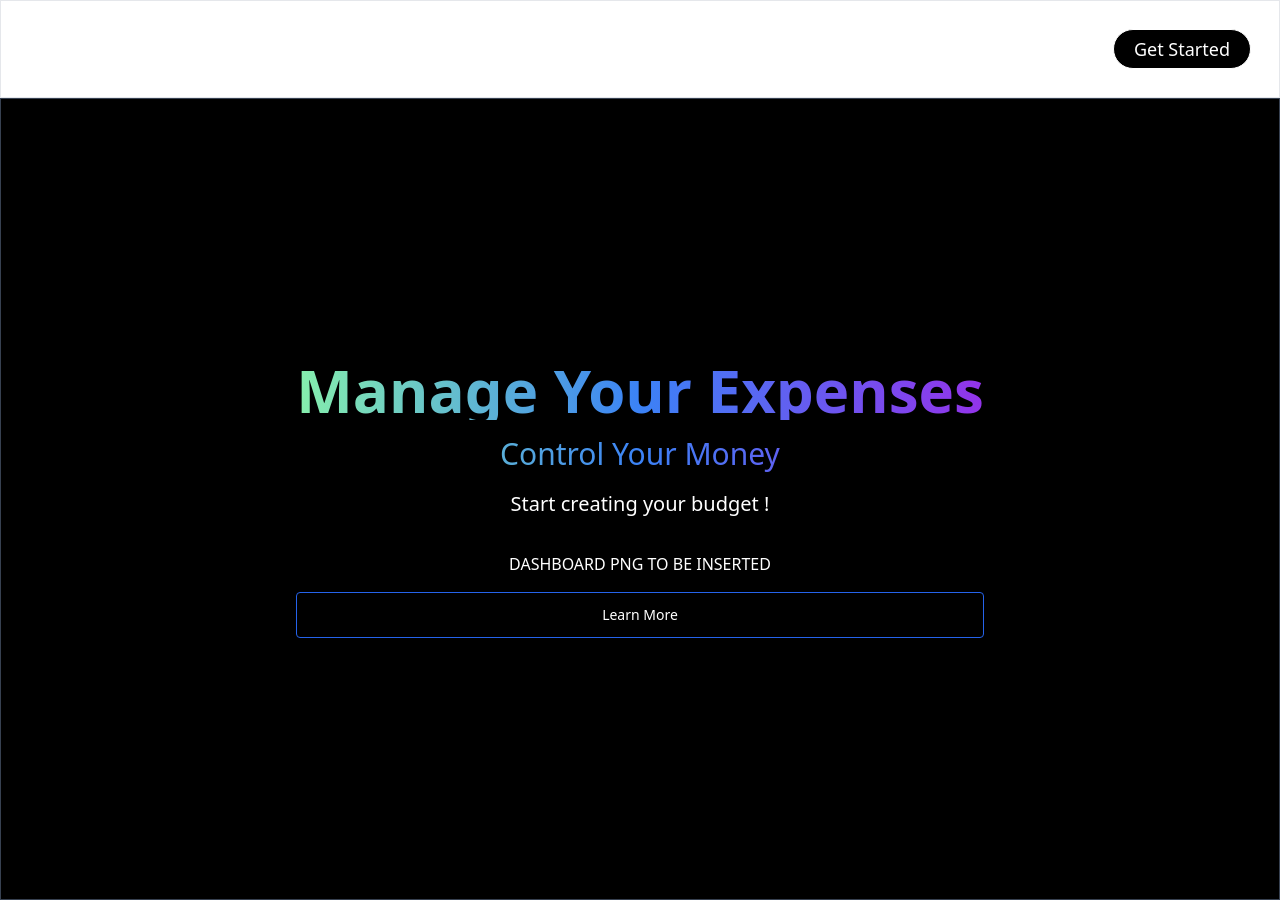
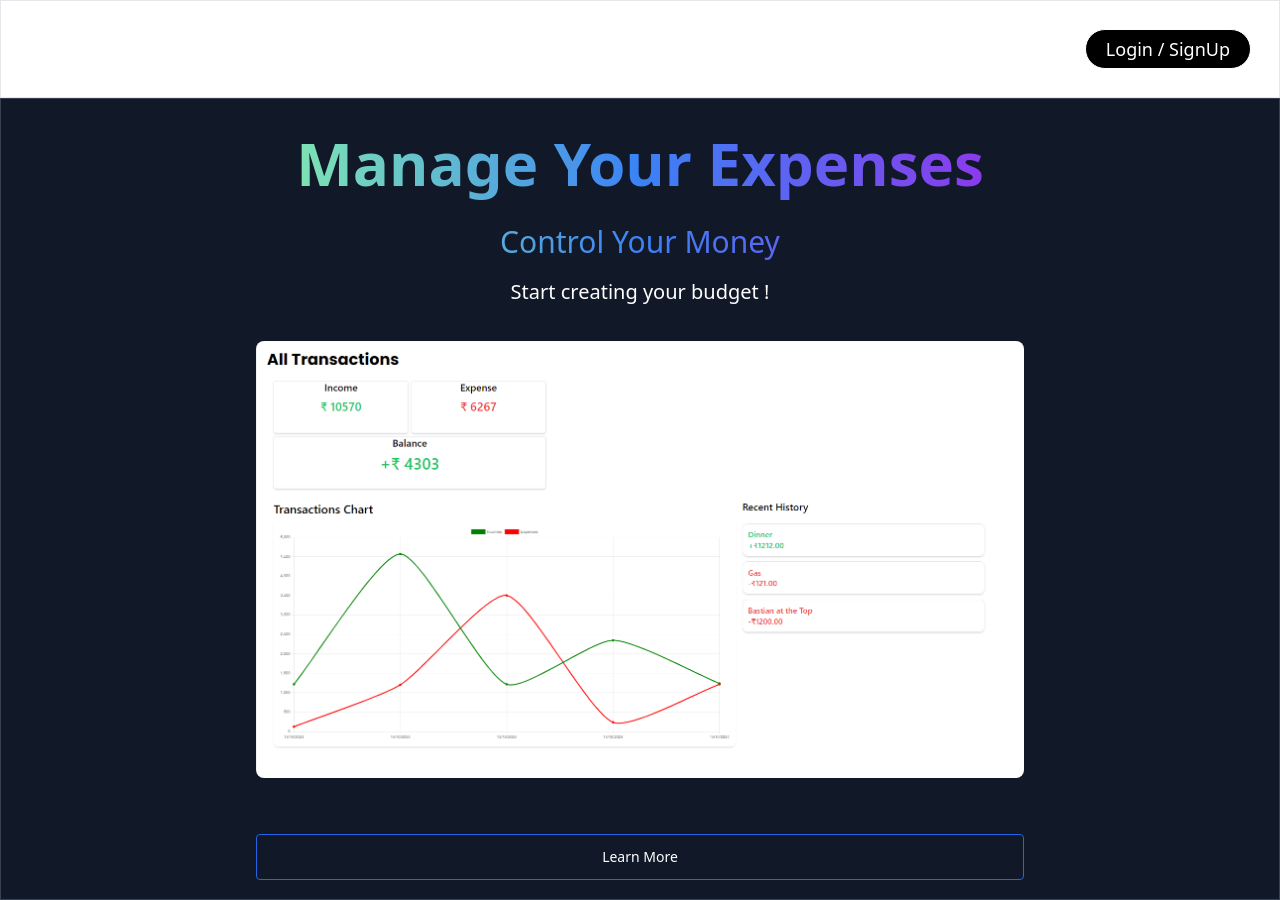
Before and after one commit to BindingEnergy/MoneyMinder, a React (Vite) app in the folder frontend/: page / in a window 1280 px wide. Built offline with nearby package versions, Linux system fonts and the light colour scheme; no server answers.

Commit message:
design fixes

```diff
--- a/frontend/index.html
+++ b/frontend/index.html
@@ -8,7 +8,7 @@
     <link rel="preconnect" href="https://fonts.gstatic.com" crossorigin>
     <link href="https://fonts.googleapis.com/css2?family=Poppins:ital,wght@0,100;0,200;0,300;0,400;0,500;0,600;0,700;0,800;0,900;1,100;1,200;1,300;1,400;1,500;1,600;1,700;1,800;1,900&display=swap" rel="stylesheet">
     <link rel="stylesheet" href="https://cdnjs.cloudflare.com/ajax/libs/font-awesome/6.6.0/css/all.min.css" integrity="sha512-Kc323vGBEqzTmouAECnVceyQqyqdsSiqLQISBL29aUW4U/M7pSPA/gEUZQqv1cwx4OnYxTxve5UMg5GT6L4JJg==" crossorigin="anonymous" referrerpolicy="no-referrer" />
-    <title>Vite + React</title>
+    <title>MoneyMinder</title>
   </head>
   <body>
     <div id="root"></div>
--- a/frontend/src/Components/ExpenseItem/ExpenseItem.jsx
+++ b/frontend/src/Components/ExpenseItem/ExpenseItem.jsx
@@ -1,5 +1,6 @@
 import React from 'react'
 import { banktransfer, calendar, comment, crypto, freelancing, investments, other, rupee, salary, stocks, trash, youtube } from '../../utils/icons'
+import { Banknote } from 'lucide-react';
 
 function ExpenseItem({
     id,
@@ -18,7 +19,7 @@ function ExpenseItem({
         switch(category)
         {
             case 'salary':
-                return salary;
+                return <Banknote className='w-[50px] h-[50px]'/>;
             case 'freelancing':
                 return freelancing;
             case 'investments':
--- a/frontend/src/Components/Header/DashboardHeader.jsx
+++ b/frontend/src/Components/Header/DashboardHeader.jsx
@@ -3,19 +3,21 @@ import { UserButton } from '@clerk/clerk-react';
 import { BackpackIcon, LayoutGrid, ReceiptText, ShieldCheck, Menu, GemIcon } from 'lucide-react';
 import { useNavigate, useLocation } from 'react-router-dom';
 
-function DashboardHeader({onSearch}) {
+function DashboardHeader() {
+
+
   const navigate = useNavigate();
   const location = useLocation();
 
   const [activeMenu, setActiveMenu] = useState(location.pathname);
   const [isMenuOpen, setIsMenuOpen] = useState(false);
 
-
   const handleMenuClick = (path) => {
     setActiveMenu(path);
     navigate(path);
-    setIsMenuOpen(false); // Close the menu after clicking
+    setIsMenuOpen(false);
   };
+
 
   const menuList = [
     {
@@ -67,15 +69,6 @@ function DashboardHeader({onSearch}) {
           </div>
         </div>
       )}
-      <div className="flex-1 flex justify-center md:justify-end mr-5">
-        <div className="searchBox rounded-lg shadow-md hover:border-black hover:border-2 md:w-1/3">
-          <input
-            type="text"
-            placeholder="Search Transactions"
-            className="p-2 rounded-lg border-2 border-black w-full"
-          />
-        </div>
-      </div>
       <div className="md:hidden">
         <UserButton/>
       </div>
--- a/frontend/src/Components/Header/Header.jsx
+++ b/frontend/src/Components/Header/Header.jsx
@@ -35,7 +35,7 @@ export default function Header() {
           className='bg-black text-white border border-white text-lg rounded-full h-10 px-5 m-2 hover:text-black hover:bg-white hover:border-black'
           onClick={handleSignInClick}
         >
-          Get Started
+          Login / SignUp
         </button>
       )}
     </div>
--- a/frontend/src/Components/IncomeItem/IncomeItem.jsx
+++ b/frontend/src/Components/IncomeItem/IncomeItem.jsx
@@ -1,5 +1,6 @@
 import React from 'react'
 import { banktransfer, calendar, comment, crypto, freelancing, investments, other, rupee, salary, stocks, trash, youtube } from '../../utils/icons'
+import { Banknote } from 'lucide-react';
 
 function IncomeItem({
     id,
@@ -18,7 +19,7 @@ function IncomeItem({
         switch(category)
         {
             case 'salary':
-                return salary;
+                return <Banknote className='w-[50px] h-[50px]'/>;
             case 'freelancing':
                 return freelancing;
             case 'investments':
--- a/frontend/src/Pages/Dashboard/Subscription.jsx
+++ b/frontend/src/Pages/Dashboard/Subscription.jsx
@@ -13,7 +13,7 @@ export default function Subscription() {
             <div class="flex flex-col text-center w-full mb-20">
               <h1 class="sm:text-5xl text-6xl font-medium title-font mb-2 text-gray-900 ">Pricing</h1>
               <p class="lg:w-2/3 mx-auto leading-relaxed text-base text-gray-500">Subscribe to any of our plans for Increased Functionality</p>
-              <div className='border-black border-4 w-fit md:ml-[649px] mt-5 rounded-lg'>
+              <div className='border-black border-4 w-fit md:ml-[649px] mt-5 rounded-lg ml-[55px]'>
                   <button
                     className={`py-1 px-4 ${activeButton === 'monthly' ? 'bg-black text-white border-black' : 'bg-white text-black border-gray-300'}`}
                     onClick={() => handleButtonClick('monthly')}
--- a/frontend/src/Pages/Landing/Banner.jsx
+++ b/frontend/src/Pages/Landing/Banner.jsx
@@ -1,23 +1,24 @@
 import React from 'react'
+import dashboardpng from './landing.png'
 
 export default function Banner() {
   return (
     <>
-        <section className="bg-black text-white bg-opacity-100 backdrop-blur-2xl border border-gray-700  h-screen sm:h-full">
+        <section className="bg-gray-900 text-white bg-opacity-100 backdrop-blur-2xl border border-gray-700  h-screen sm:h-full">
             <div className="mx-auto max-w-screen-xl px-4 py-32 lg:flex lg:h-screen lg:items-center">
                 <div className="mx-auto max-w-3xl text-center">
                 <h1
-                    className="bg-gradient-to-r from-green-300 via-blue-500 to-purple-600 bg-clip-text text-5xl font-extrabold text-transparent sm:text-6xl mb-4"
-                >
-                    Manage Your Expenses
-                </h1>
+              className="bg-gradient-to-r from-green-300 via-blue-500 to-purple-600 bg-clip-text text-4xl font-extrabold text-transparent sm:text-6xl mb-4 leading-normal sm:leading-normal"
+            >
+              Manage Your Expenses
+            </h1>
                 <span className="sm:block text-3xl bg-gradient-to-r from-green-300 via-blue-500 to-purple-600 bg-clip-text text-transparent mt-2">Control Your Money</span>
                 <p className="mx-auto mt-4 max-w-xl sm:text-xl/relaxed">
                     Start creating your budget !
                 </p>
 
                 <div className="mt-8 flex flex-col justify-center gap-4">
-                    <h1 className='text-white'>DASHBOARD PNG TO BE INSERTED</h1>
+                    <img src={dashboardpng} alt="" className='border-0 rounded-lg mb-10' />
                     <a
                     className="block w-full rounded border border-blue-600 px-12 py-3 text-sm font-medium text-white hover:bg-blue-600 focus:outline-none focus:ring active:bg-blue-500 sm:w-auto"
                     href="#"
```
Also changed, not shown: frontend/src/Pages/Dashboard/DashboardContents.jsx (+6 -1 lines), frontend/src/Pages/Landing/landing.png (added).
